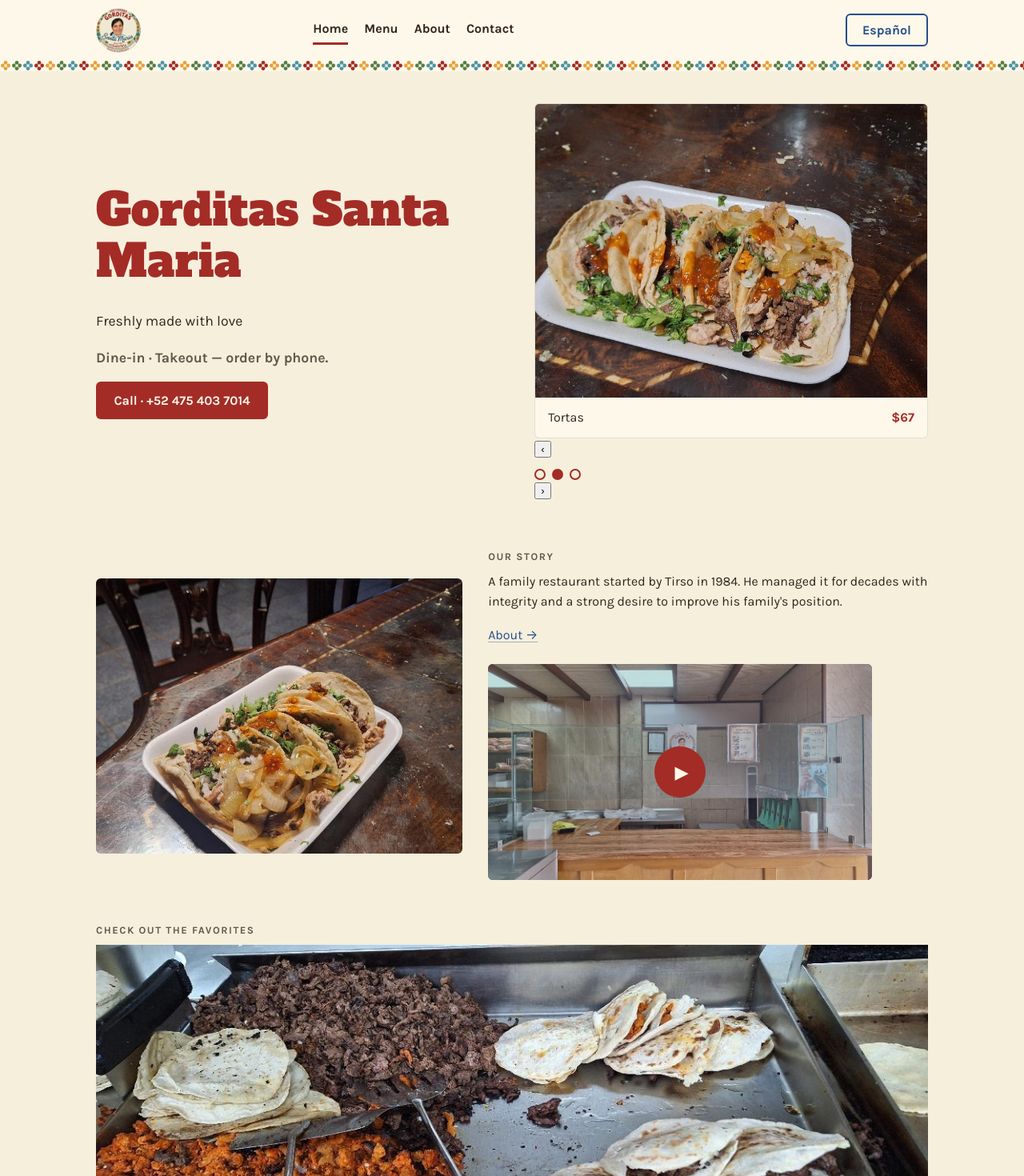
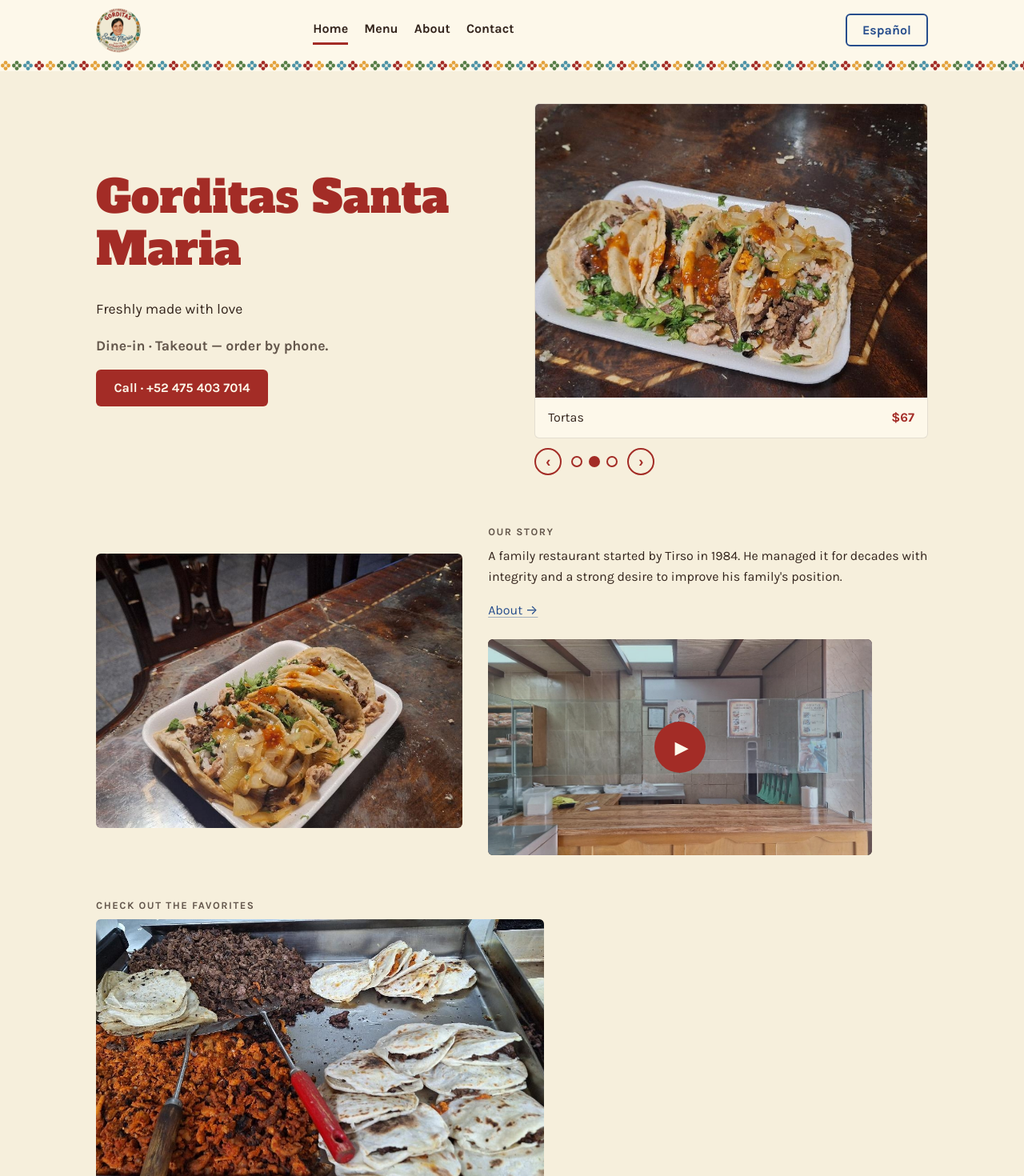
Before and after one commit to JosephMelesse/hack-website, a React (Vite) app: page / in a window 1280 px wide. Shown: the top 1470 px of the page at 80% size. Built offline with nearby package versions, Linux system fonts and the light colour scheme.

Commit message:
Theme/index.css: place carousel in hero and style arrows

```diff
--- a/src/index.css
+++ b/src/index.css
@@ -319,15 +319,12 @@ p {
   margin-bottom: 1rem;
 }
 
-.home-hero__photo {
+.home-hero__featured {
   order: -1;
 }
 
-.home-hero__photo img {
-  width: 100%;
-  aspect-ratio: 16 / 10;
-  object-fit: cover;
-  border-radius: var(--radius) var(--radius) 0 0;
+.home-hero__featured .home-featured__stage {
+  max-width: none;
 }
 
 .home-about {
@@ -417,10 +414,47 @@ p {
   pointer-events: auto;
 }
 
+.home-featured__photo {
+  max-width: 560px;
+}
+
+.home-featured__photo img {
+  width: 100%;
+  aspect-ratio: 16 / 10;
+  object-fit: cover;
+  border-radius: var(--radius) var(--radius) 0 0;
+}
+
+.home-featured__controls {
+  display: flex;
+  align-items: center;
+  gap: 0.75rem;
+  margin-top: 0.75rem;
+}
+
+.home-featured__arrow {
+  width: 34px;
+  height: 34px;
+  padding: 0;
+  border: 2px solid var(--rojo);
+  border-radius: 50%;
+  background: transparent;
+  color: var(--rojo);
+  font-size: 1.15rem;
+  font-weight: 700;
+  line-height: 1;
+  cursor: pointer;
+  transition: background 150ms ease, color 150ms ease;
+}
+
+.home-featured__arrow:hover {
+  background: var(--rojo);
+  color: var(--crema-card);
+}
+
 .home-featured__dots {
   display: flex;
   gap: 0.5rem;
-  margin-top: 0.75rem;
 }
 
 .home-featured__dots button {
@@ -488,7 +522,7 @@ p {
     grid-template-columns: 1.05fr 1fr;
   }
 
-  .home-hero__photo {
+  .home-hero__featured {
     order: 0;
   }
 
```
